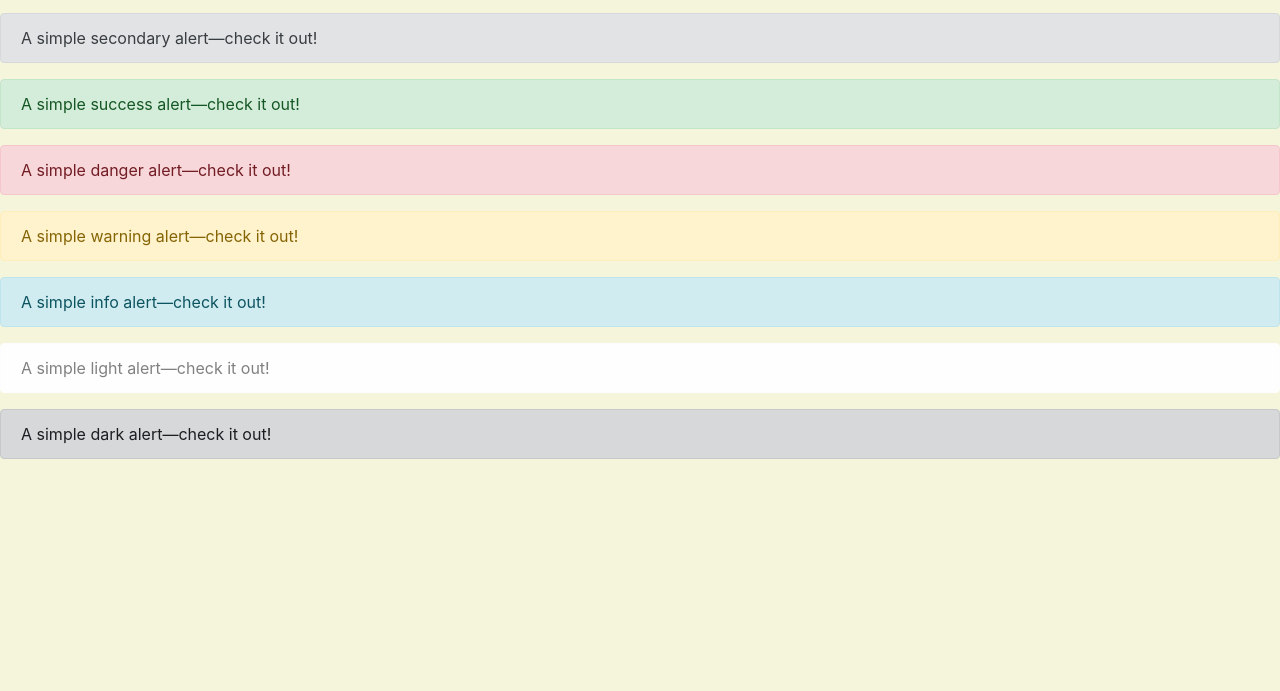
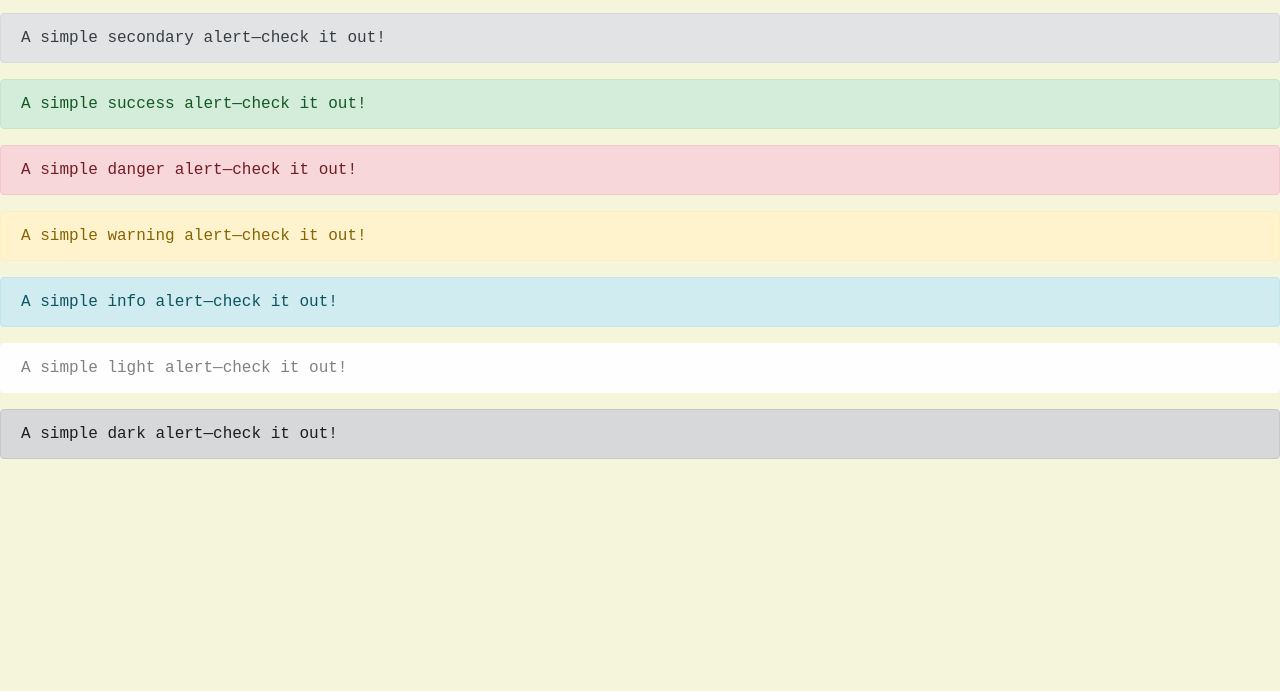
Before and after one commit to impozzo/11052020, a plain HTML site: page index.html in a window 1280 px wide. Shown: the part 109-800 px from the top of the page. Drawn offline with nearby package versions, Linux system fonts and the light colour scheme.

Commit message:
removed extra css added new style to css

```diff
--- a/css/bad.css
+++ /dev/null
@@ -1,3 +0,0 @@
-body{
-    background-color: chartreuse;
-}
--- a/css/style.css
+++ b/css/style.css
@@ -1,3 +1,4 @@
 body{
     background-color: beige;
+    font-family: 'Courier New', Courier, monospace;
 }
```
